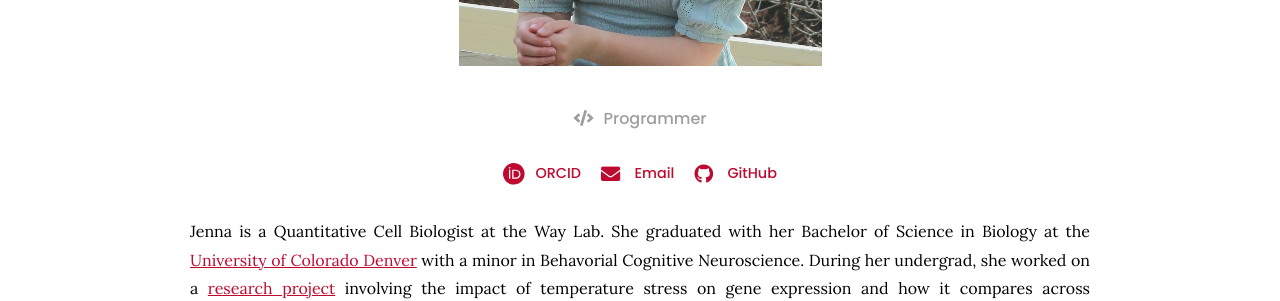
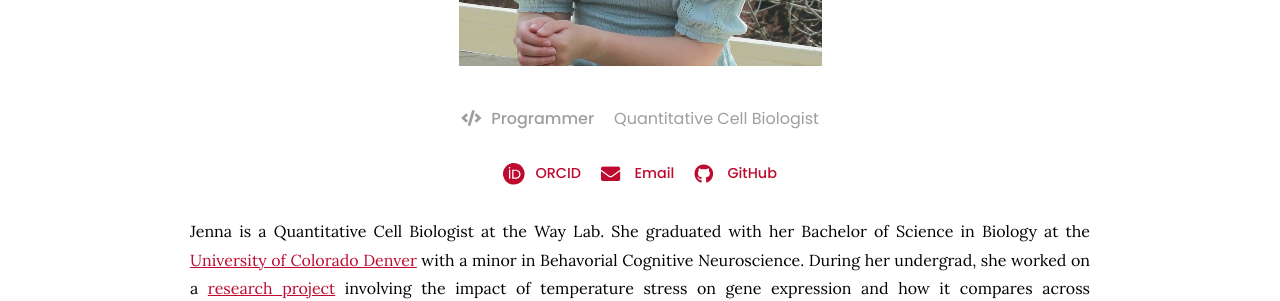
Before and after one commit to WayScience/waysciencelab.com, a Jekyll site: the page built from _members/jenna-tomkinson.md, in a window 1280 px wide. Shown: the part 592-893 px from the top of the page. Built offline with Jekyll 4.4.1, drawn with Linux system fonts in a browser that asks for light colours; nearby versions of some CDN libraries.

Commit message:
add Jenna which didnt save

```diff
--- a/_members/jenna-tomkinson.md
+++ b/_members/jenna-tomkinson.md
@@ -1,6 +1,7 @@
 ---
 name: Jenna Tomkinson
 image: images/team/jenna_tomkinson.png
+description: Quantitative Cell Biologist
 role: programmer
 aliases:
   - Jenna Tomkinson
```
